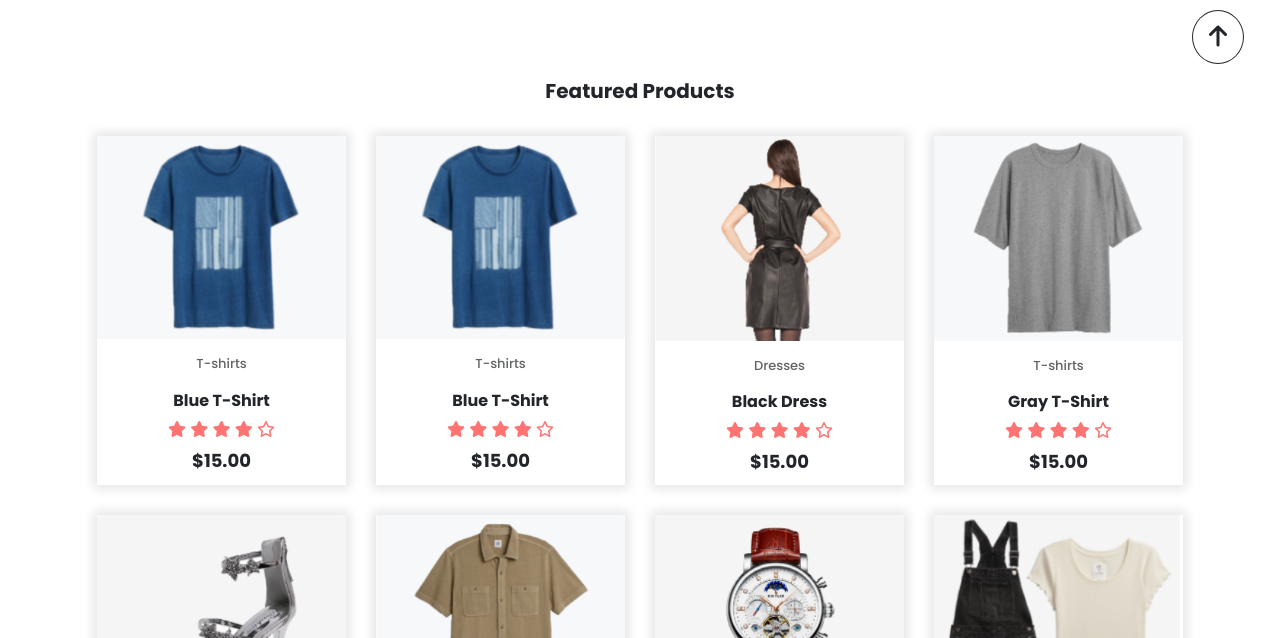
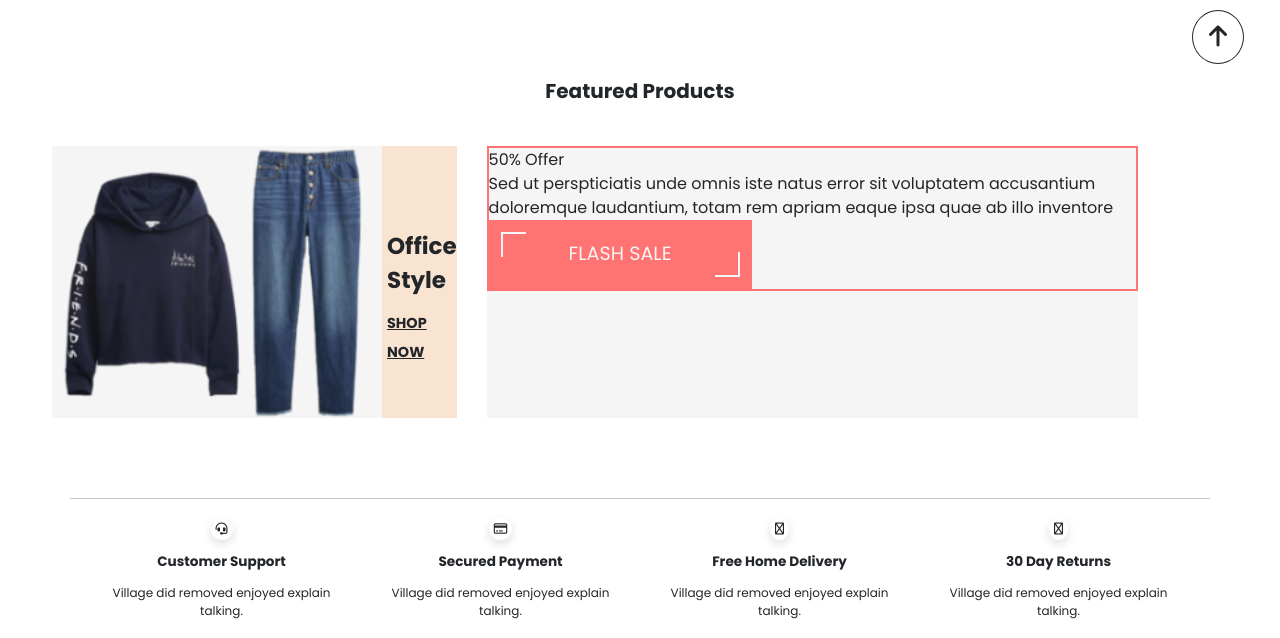
Before and after one commit to Malinwtz/Fixxo, a plain HTML site: page index.html in a window 1280 px wide. Shown: the part 700-1338 px from the top of the page. Drawn offline with nearby package versions, Linux system fonts and the light colour scheme.

Commit message:
hasse was here

```diff
--- /dev/null
+++ b/css/scss/sections/_offers.scss
@@ -0,0 +1,58 @@
+.offers {
+    margin-top: 40px;
+    display: grid;
+    grid-template-columns: 1fr;
+    gap: 30px;
+    .offer-1 {
+        display: flex;
+        background-color: #eebb8b66;
+
+        .column-text {
+            align-self: center;
+            padding-top: 20px;
+            margin-left: 5px;
+            div {
+                font-weight: 700;
+                font-size: 1.2em;
+                padding: 10px 0px;
+            }
+            a {
+                color: $color-dark-2;
+                font-size: 0.75em;
+            }
+        }
+        .column-img {
+        }
+    }
+    .offer-2 {
+        background-color: $color-light-2;
+        .offer-2-frame {
+            border: 2px solid $color-theme;
+        }
+    }
+    .offer-3 {
+        background-color: #eebb8b66;
+        display: flex;
+        flex-direction: row;
+    }
+}
+
+@media (min-width: 768px){
+    .offers {
+        margin: 40px 40px;
+        display: grid;
+
+        grid-template-areas: "o1 o2 o3";
+        gap: 30px;
+        .offer-1 {
+            grid-area: o1;
+
+        }
+        .offer-2 {
+            grid-area: o2;
+        }
+        .offer-3 {
+            grid-area: o3;
+        }
+    }
+}
--- a/css/scss/style.scss
+++ b/css/scss/style.scss
@@ -14,5 +14,5 @@
 @import 'sections/header';
 @import 'sections/showcase';
 @import 'sections/featured-products';
-
+@import 'sections/offers';
 @import 'sections/footer';
--- a/index.html
+++ b/index.html
@@ -71,7 +71,7 @@
 
             <div class="title">Featured Products</div>
 
-            <div class="product-grid">
+  <!--          <div class="product-grid">
                 <div class="product-card">
 
                     <div class="product-card-img">
@@ -318,7 +318,7 @@
                             <i class="fa-regular fa-sharp fa-star"></i>
                         </div>
                         <p class="product-card-price">$15.00</p>
-                    </div>
+                    </div>  -->
 
                 </div>
 
@@ -327,6 +327,45 @@
         </div>
     </section>
 
+    <!-- offers -->
+    <section class="container offers">
+        <div class="offer-1">
+
+            <div class="column-img">
+                <img src="images/product-images/blue-set.png" alt="Office Style image">
+            </div>
+
+            <div class="column-text">
+                <div>
+                    <div>Office Style</div>
+                    <a href="#">SHOP NOW</a>
+                </div>
+            </div>
+
+        </div>
+
+        <div class="offer-2">
+            <div class="offer-2-frame">
+                <div>
+                    <div>50% Offer</div>
+                    <div>Sed ut perspticiatis unde omnis iste natus error sit voluptatem accusantium doloremque laudantium, totam rem apriam eaque ipsa quae ab illo inventore</div>
+                    <a class="btn-theme" href="#">FLASH SALE</a>
+                </div>
+            </div>
+        </div>
+        <!--
+        <div class="offer-3">
+            <div class="column-text">
+                <div>
+                    <div>Party Style</div>
+                    <a href="#">SHOP NOW</a>
+                </div>
+            </div>
+            <div class="column-img">
+                <img src="images/product-images/blue-jacket.png" alt="Party Style image">
+            </div>
+        </div>-->
+    </section>
 
         <!-- footer -->
         <section class="container footer-head">
```
Also changed, not shown: css/style.min.css.
